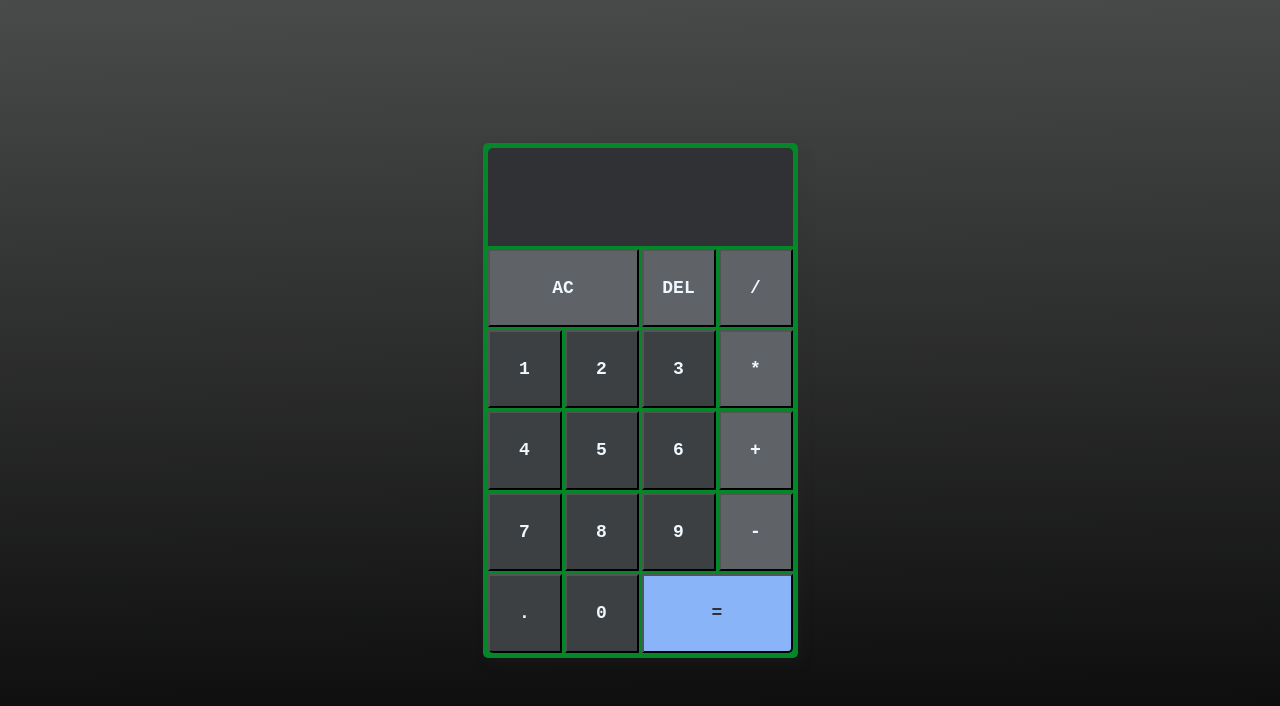
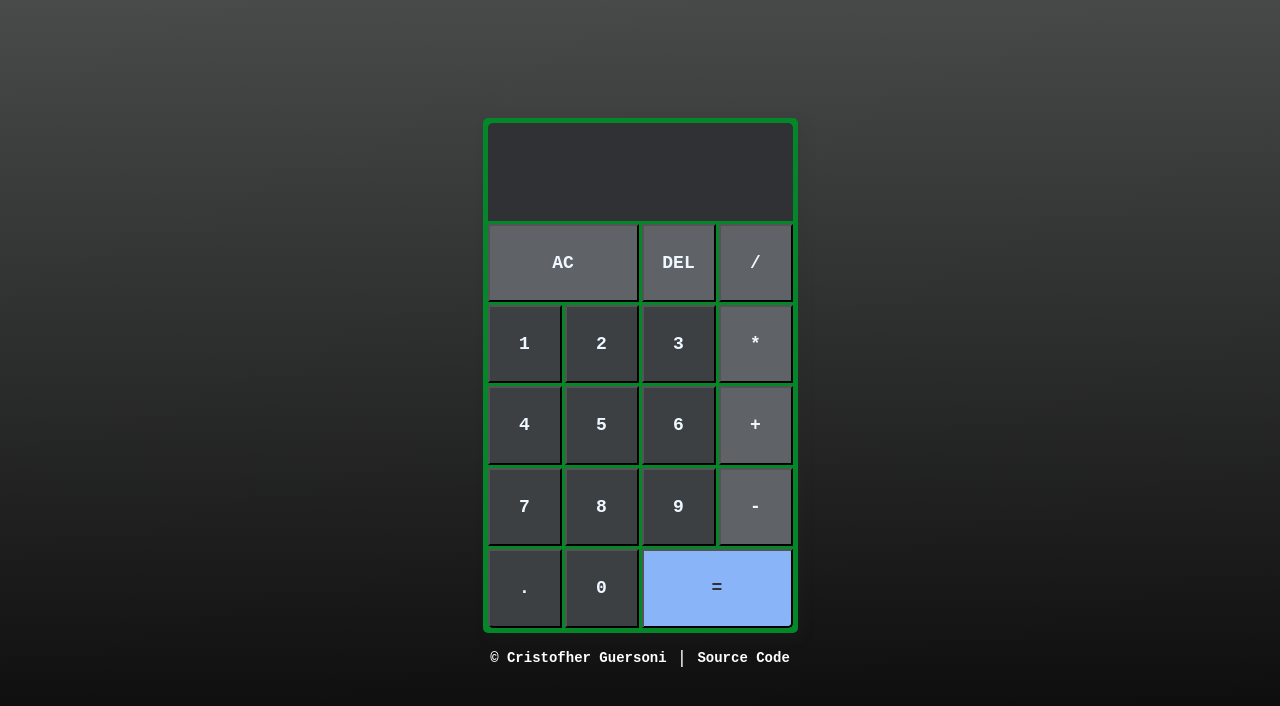
Before and after one commit to CristofherPablo/calculatorOdinProject, a plain HTML site: page index.html in a window 1280 px wide. Drawn offline with Linux system fonts and the light colour scheme.

Commit message:
Feat: create a simple footer

```diff
--- a/index.html
+++ b/index.html
@@ -39,5 +39,10 @@
         <button class="equal">=</button>
       </div>
     </div>
+    <footer>
+      <a href="https://github.com/CristofherPablo" target="_blank">&copy; Cristofher Guersoni</a>
+      <pre>|</pre>
+      <a href="https://github.com/CristofherPablo/calculatorOdinProject" target="_blank">Source Code</a>
+    </footer>
   </body>
 </html>
--- a/style.css
+++ b/style.css
@@ -1,3 +1,8 @@
+@font-face {
+	font-family: "Poppins";
+	src: url("../fonts/Poppins-Regular.ttf");
+}
+
 * {
   margin: 0;
   padding: 0;
@@ -7,6 +12,7 @@
 
 body {
   display: flex;
+  flex-direction: column;
   justify-content: center;
   align-items: center;
   height: 100vh;
@@ -96,3 +102,31 @@ body {
 .buttons .point{
     border-bottom-left-radius: 5px;
 }
+
+footer{
+    display: flex;
+    gap: 10px;
+    align-items: center;
+    justify-content: center;
+    font-family: "Poppins";
+    color: #038728;
+    padding: 15px;
+}
+
+footer a{
+    color: white;
+    font-size: 1.4rem;
+    font-weight: bolder;
+    text-decoration: none;
+    transition: 0.3s;
+}
+
+footer pre{
+    color: aliceblue;
+    font-size: large;
+}
+
+footer a:hover{
+    border-bottom: 1px solid white;
+    color: rgba(252, 252, 252, 0.849);
+}
```
